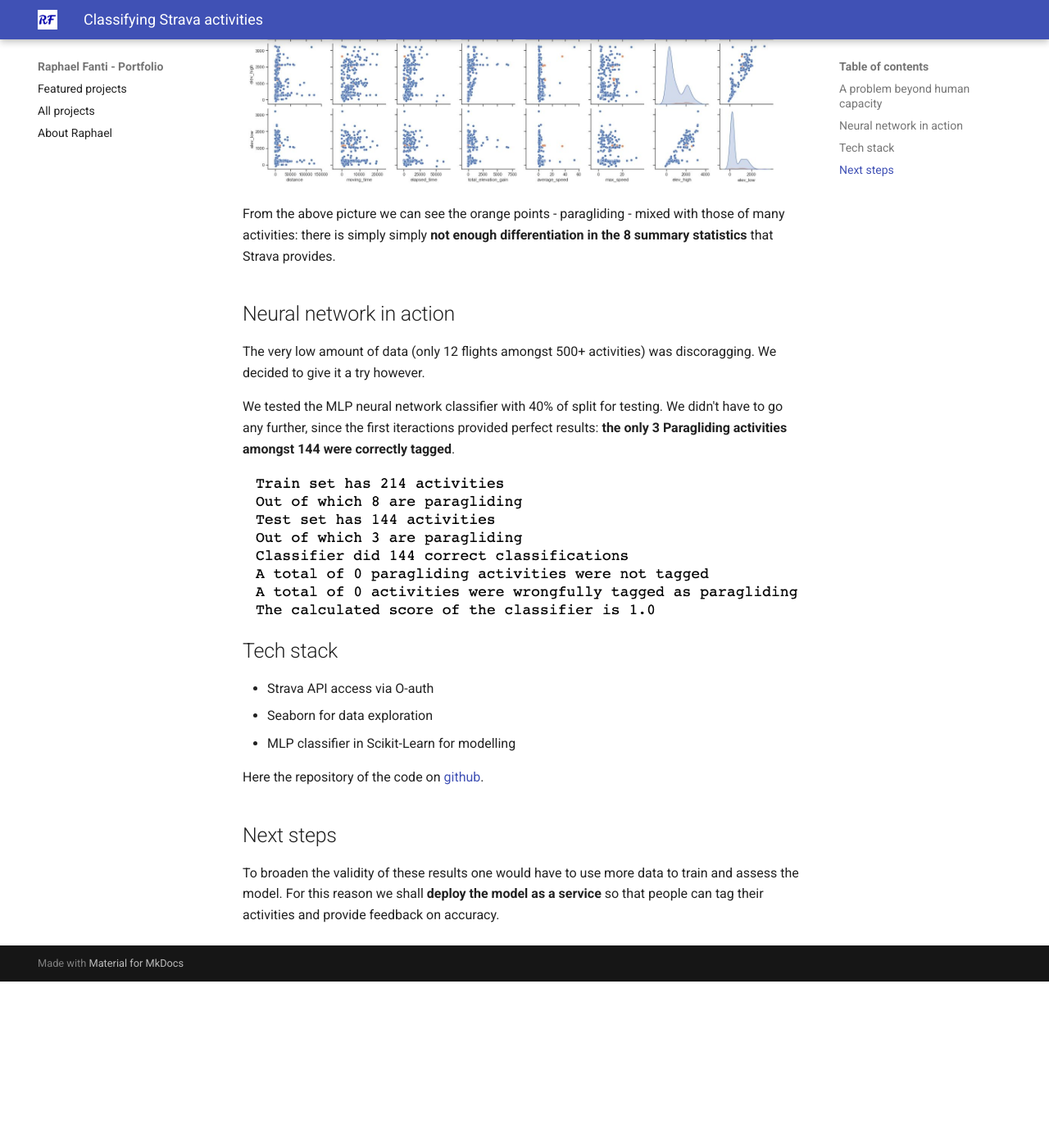
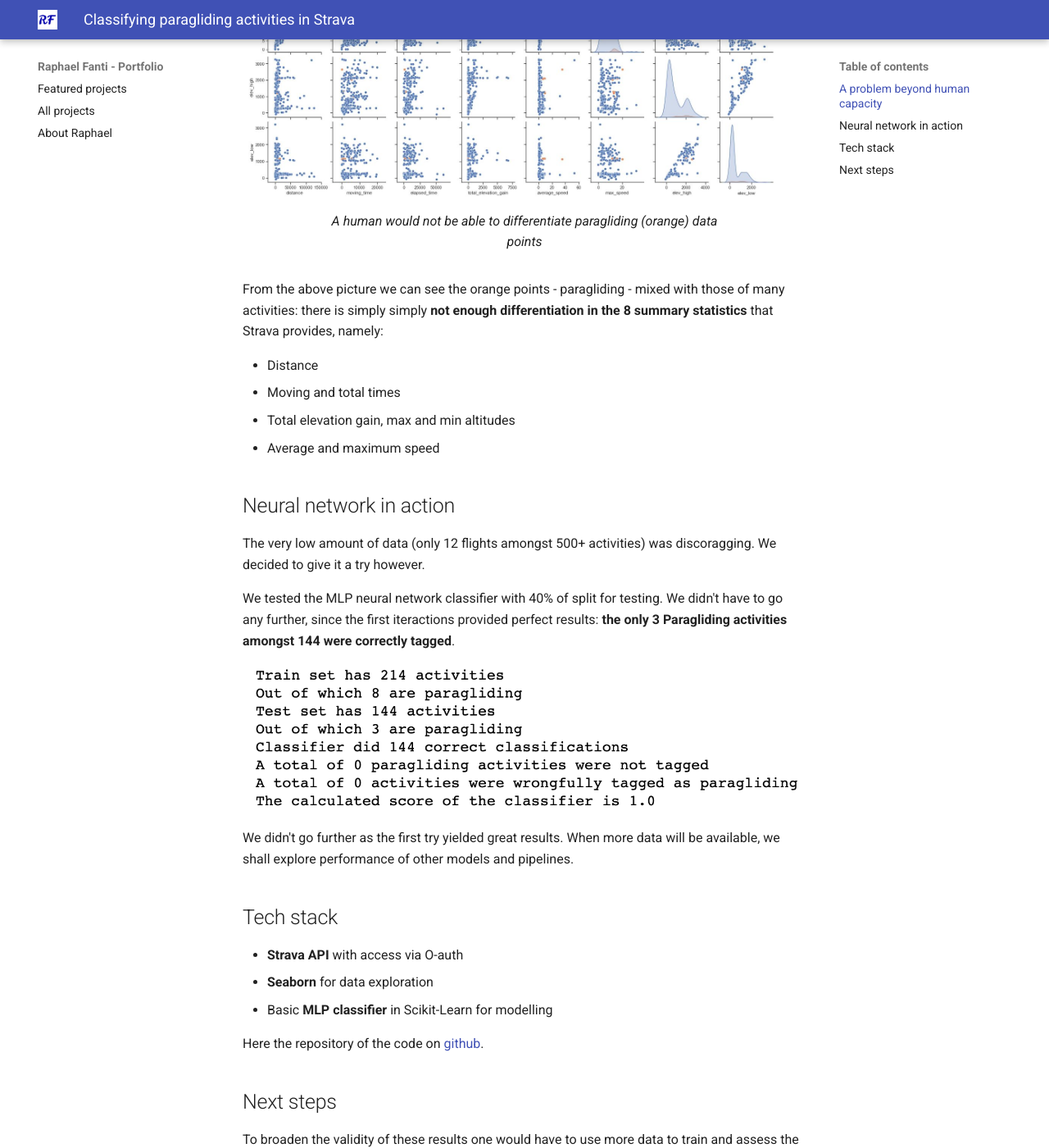
Before and after one commit to raphaFanti/portfolio, an MkDocs documentation site: the page built from docs/projects/strava_paragliding_classifier.md, in a window 1280 px wide and 1400 px high, scrolled down 1108 px. Shown: the whole window at 82% size. Built offline with MkDocs 1.6.1 and Material for MkDocs 9.7.7, drawn with Linux system fonts in a browser that asks for light colours; before the commit the page ends 2305 px from its top, so only the background shows below that.

Commit message:
first three projects

```diff
--- a/docs/projects/proj1.md
+++ b/docs/projects/strava_paragliding_classifier.md
@@ -1,5 +1,5 @@
 ---
-title: Classifying Strava activities
+title: Classifying paragliding activities in Strava
 date: 2023-10-02
 tags:
 - Data Science
@@ -18,21 +18,31 @@
 ## A problem beyond human capacity
 Strava makes available some general activity statistics such as time elapsed, average speed, max speed, max height, min height. Without additional info, it is clearly **impossible for a human to tag a Hike and Fly activity**: the speeds are similar to those in cycling, distances are within normal ranges for other activities, elevations as well.
 
-![Data exploration](img/paragliding_tagger.jpg){ width="700" }
+<figure markdown>
+  ![Data exploration](img/paragliding_tagger.jpg){ width="100%" }
+  <figcaption>A human would not be able to differentiate paragliding (orange) data points</figcaption>
+</figure>
 
-From the above picture we can see the orange points - paragliding - mixed with those of many activities: there is simply simply **not enough differentiation in the 8 summary statistics** that Strava provides.
+From the above picture we can see the orange points - paragliding - mixed with those of many activities: there is simply simply **not enough differentiation in the 8 summary statistics** that Strava provides, namely:
+
+* Distance
+* Moving and total times
+* Total elevation gain, max and min altitudes
+* Average and maximum speed
 
 ## Neural network in action
 The very low amount of data (only 12 flights amongst 500+ activities) was discoragging. We decided to give it a try however.
 
 We tested the MLP neural network classifier with 40% of split for testing. We didn't have to go any further, since the first iteractions provided perfect results: **the only 3 Paragliding activities amongst 144 were correctly tagged**.
 
-![Classifier results](img/paragliding-results.png){ align=left width="700" }
+![Classifier results](img/paragliding-results.png){ align=left width="100%" }
+
+We didn't go further as the first try yielded great results. When more data will be available, we shall explore performance of other models and pipelines.
 
 ## Tech stack
-* Strava API access via O-auth
-* Seaborn for data exploration
-* MLP classifier in Scikit-Learn for modelling
+* **Strava API** with access via O-auth
+* **Seaborn** for data exploration
+* Basic **MLP classifier** in Scikit-Learn for modelling
 
 Here the repository of the code on [github](https://github.com/raphaFanti/glidelytics_activity_tagger).
 
```
Also changed, not shown: docs/projects.md (+3 -7 lines), docs/projects/automatic_cat_feeder.md (added, +47 -0 lines), docs/projects/belayCam.md (added, +34 -0 lines), docs/projects/img/catFeeder-electronics.jpg (added), docs/projects/img/catFeeder-toni.jpg (added), docs/projects/img/drone_electronics.JPG (added), 1 other file.
